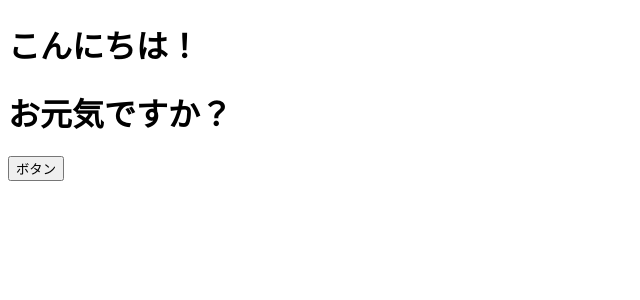
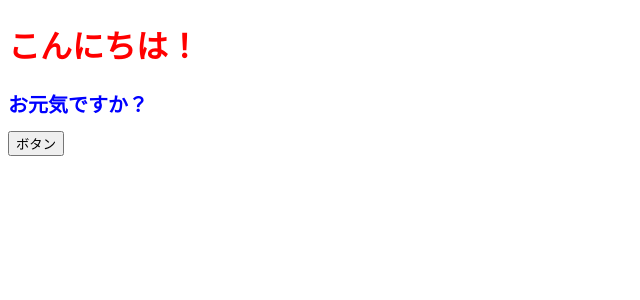
Before and after one commit to saya-code/react-app, a React (Create React App) app: page / in a window 1280 px wide. Shown: the top 300 px of the page, without its empty margins (0-640 px from the left). Built offline with nearby package versions, Linux system fonts and the light colour scheme.

Commit message:
スタイルの当て方

```diff
--- a/src/App.jsx
+++ b/src/App.jsx
@@ -6,12 +6,22 @@ export const App = () => {
         alert("ボタンがクリックされました");
     };
 
+    // JSのオブジェクトでハイフンは使えないため、プロパティはキャメルケースで記述
+    // 値はダブルクウォーテーションで囲む
+    const contentStyle = {
+        color: "blue",
+        fontSize: "20px"
+    }
+
     // return以降が複数行になる場合は()で囲む
     return (
         // return以降は1つのタグ(divなど)で囲われている必要がある
         <div>
-            <h1>こんにちは！</h1>
-            <h1>お元気ですか？</h1>
+            {/* スタイルは{}で囲むだけでなく、JSのオブジェクトとして記述 { color: "red" } */}
+            <h1 style={{ color: "red" }}>こんにちは！</h1>
+            {/* 事前に定義した変数を割り当てることも可能 */}
+            <h1 style={contentStyle}>お元気ですか？</h1>
+
             {/* return内は{}で囲むことでJSやコメントの記述が可能 */}
             { console.log("TEST")}
             {/* イベントの実行も可能(イベント名等はキャメルケース) */}
```
